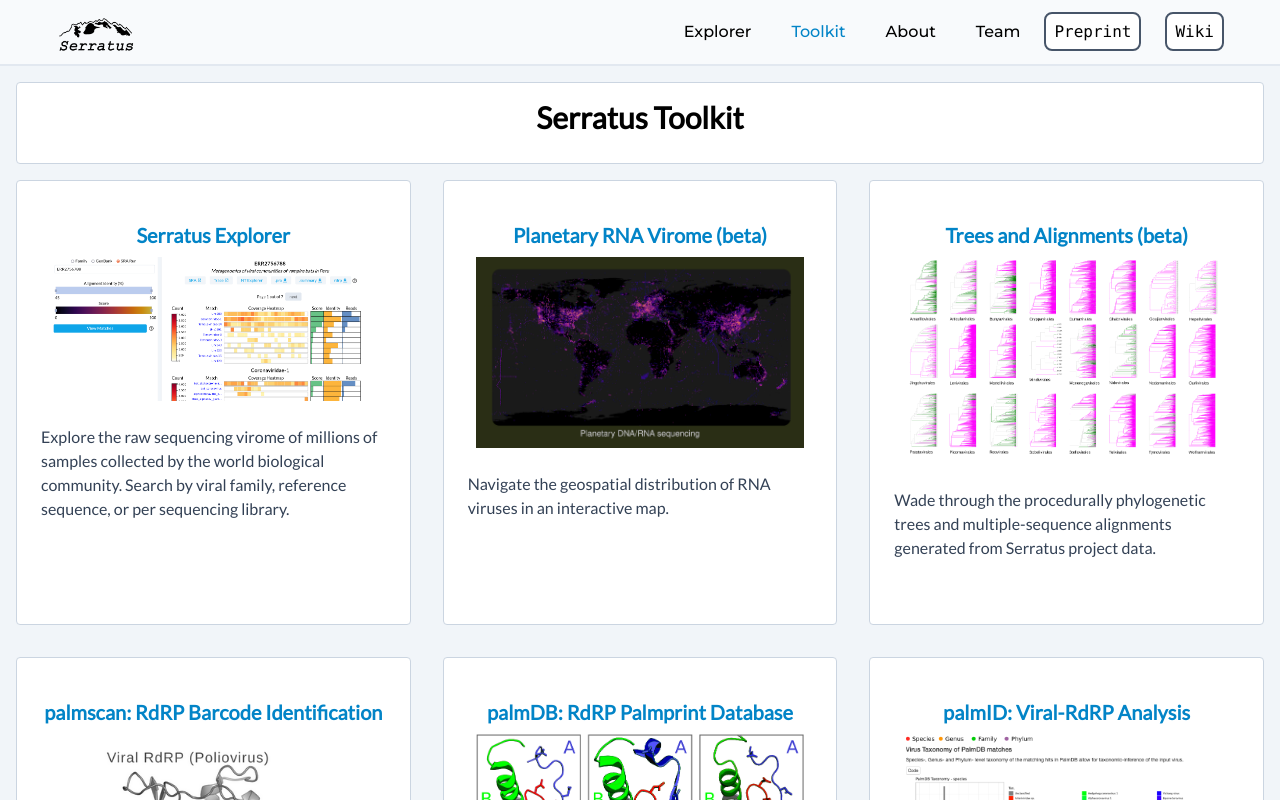
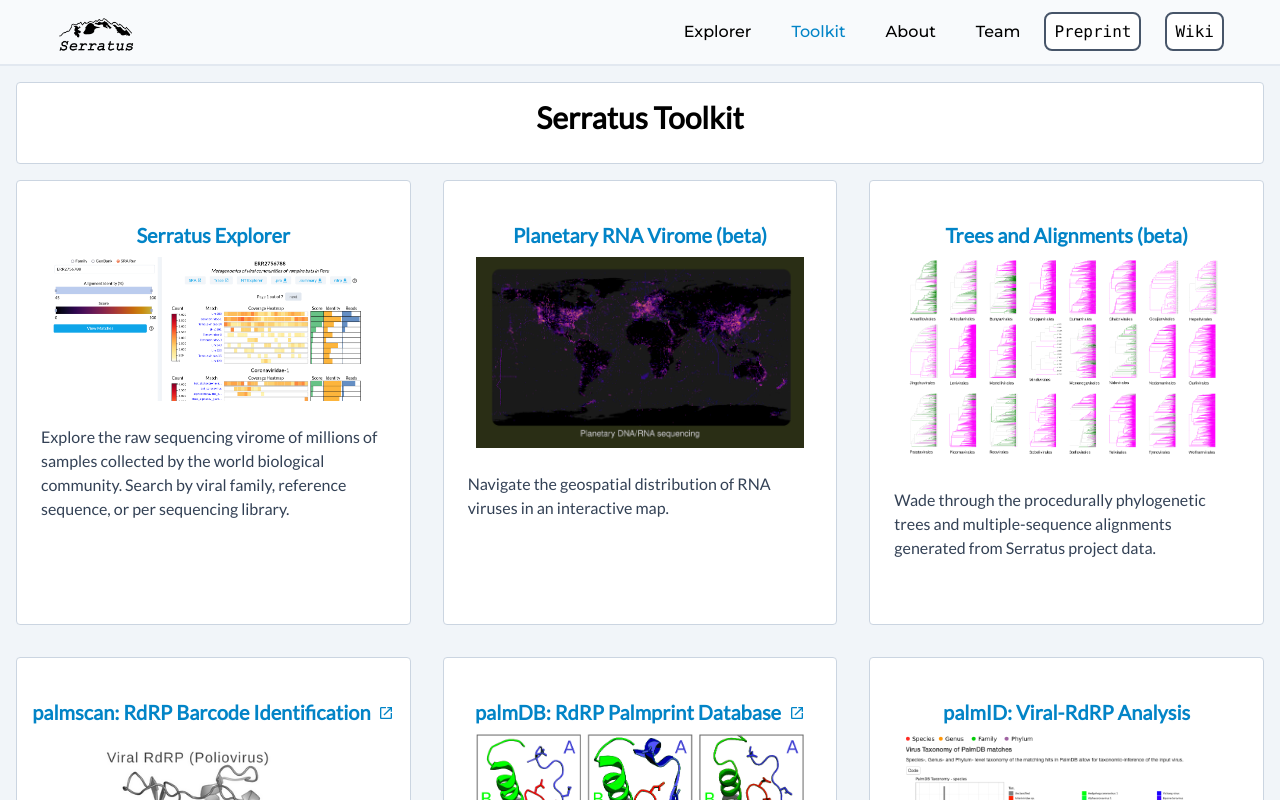
Before and after one commit to serratus-bio/serratus.io, a React (Create React App) app: page /toolkit in a window 1280 px wide. Shown: the top 800 px of the page. Built offline with nearby package versions, Linux system fonts and the light colour scheme.

Commit message:
fix external links

```diff
--- a/src/components/ToolIntro.tsx
+++ b/src/components/ToolIntro.tsx
@@ -1,7 +1,7 @@
 import React from 'react'
 import { NavLink } from 'react-router-dom'
 import { Helmet } from 'react-helmet'
-import { classesBoxBorder } from 'common'
+import { classesBoxBorder, ExternalLink, externalLinkIcon } from 'common'
 import { routes } from 'common/routes'
 
 export const ToolIntro = () => {
@@ -56,6 +56,7 @@ export const ToolIntro = () => {
                 <hr className='block sm:hidden' />
                 <AboutCard
                     link='https://github.com/rcedgar/palmscan'
+                    external={true}
                     title='palmscan: RdRP Barcode Identification'
                     imgTop='/palm_structure_figure.png'
                     imgTopAlt='palmprint structure'>
@@ -66,6 +67,7 @@ export const ToolIntro = () => {
                 </AboutCard>
                 <AboutCard
                     link='https://github.com/rcedgar/palmdb'
+                    external={true}
                     title='palmDB: RdRP Palmprint Database'
                     imgTop='/palmdb_icon.png'
                     imgTopAlt='palmdb icon'>
@@ -92,17 +94,23 @@ export const ToolIntro = () => {
 
 type Props = {
     link: string
+    external?: boolean
     imgTop: string
     imgTopAlt: string
     title: string
     children: any
 }
 
-const AboutCard = ({ link, imgTop, imgTopAlt, title, children }: Props) => {
+const AboutCard = ({ link, external, imgTop, imgTopAlt, title, children }: Props) => {
     return (
         <div className={`m-4 sm:py-10 lg:w-1/3 ${classesBoxBorder}`}>
             <div className='font-bold text-xl mb-2 text-center text-blue-600'>
-                <NavLink to={link}>{title}</NavLink>
+                {!external && <NavLink to={link}>{title}</NavLink>}
+                {external && (
+                    <ExternalLink href={link}>
+                        {title} {externalLinkIcon}
+                    </ExternalLink>
+                )}
             </div>
             <img className='w-5/6 m-auto' src={imgTop} alt={imgTopAlt} />
             <div className='m-6'>
```
